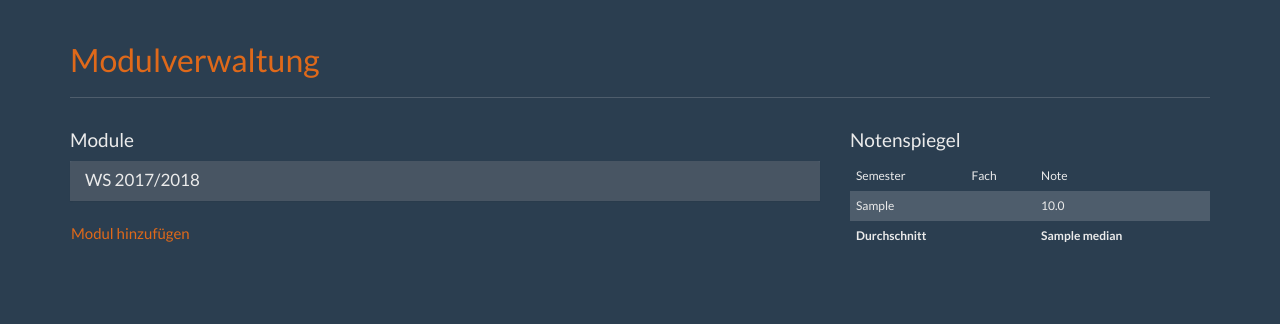
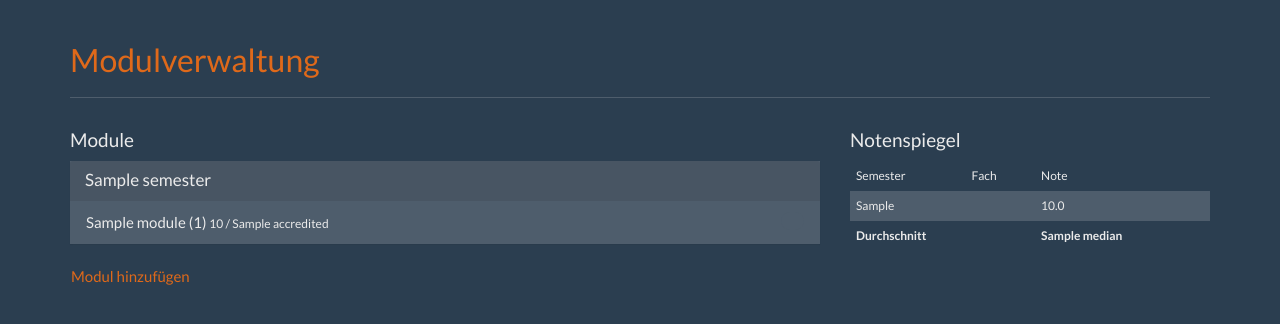
Before and after one commit to majbootred/modulverwaltungvfh, a Django app: template app/templates/app/index.html in a window 1280 px wide. Shown: the top 324 px of the page. Run offline with Django 3.2, Linux system fonts and the light colour scheme; data comes from the database, SQL or seed files in the repository; tables that the repository leaves empty hold one stand-in row (values such as "Sample post"); the template is opened without the code that fills it: values that come from a table or form of the project are taken from there, most other values are stand-ins (such as "Sample title", 1, 10 or a date in 2020); some libraries are stand-ins or nearby versions.

Commit message:
show assigned modules in panels

```diff
--- a/accounts/models.py
+++ b/accounts/models.py
@@ -2,7 +2,6 @@ from django.db import models
 from django.contrib.auth.models import User
 
 
-# Create your models here.
 class Student(models.Model):
     DISCIPLINES = (
         ('MINF', 'Medieninformatik'),
--- a/app/models.py
+++ b/app/models.py
@@ -1,5 +1,7 @@
 from django.db import models
 from accounts.models import Student
+import datetime, sys
+
 
 class Module(models.Model):
     DISCIPLINES = (
@@ -31,6 +33,24 @@ class Prerequisite(models.Model):
 class Assignment(models.Model):
     student = models.ForeignKey(Student, on_delete=models.CASCADE)
     module = models.ForeignKey(Module, on_delete=models.CASCADE)
-    semester = models.CharField(max_length=7, blank=True, null=True) #WS19/20, SS19
+    semester = models.CharField(max_length=7, blank=True, null=True)  # WS19/20, SS19
     accredited = models.BooleanField(default=False)
     score = models.FloatField(blank=True, null=True)
+
+
+class Semester(object):
+    def __init__(self, name):
+        self.name = name;
+        self.start_date = self.get_start_date(self.name)
+        self.assignments = []
+
+    @staticmethod
+    def get_start_date(name):
+        year = int("20" + name[2:4], 10)
+
+        if name.startswith('WS'):
+            month = 9
+        else:
+            month = 4
+
+        return datetime.datetime(year, month, 1)
--- a/app/templates/app/index.html
+++ b/app/templates/app/index.html
@@ -6,34 +6,37 @@
         <div class="col-md-8 col-xs-12">
             <h4>Module</h4>
             <div id="modules">
+                {% for semester in my_semesters %}
                     <div class="panel panel-default">
                         <div class="panel-heading clearfix">
 
                             <h3 class="panel-title pull-left">
-                        <a href="#panel-1" data-toggle="collapse">
-                            WS 2017/2018
+                                <a href={{"#panel-"|add:semester.name|slice:"0:11"}} data-toggle="collapse">
+                                    {{ semester.name }}
                                 </a>
                             </h3>
 
-                    <a href="#panel-2" data-toggle="collapse" class="collapse-icon pull-right">
+                            <a href={{"#panel-"|add:semester.name|slice:"0:11"}}  data-toggle="collapse" class="collapse-icon pull-right">
                                 {% bootstrap_icon "chevron-down" %}
                             </a>
                         </div>
-                <div id="panel-1" class="panel-body collapse">
+                        <div id={{"panel-"|add:semester.name|slice:"0:10"}}  class="panel-body collapse">
                             <ul class="list-group">
-                        {% for entry in all_modules %}
+                                {% for assignemt in semester.assignments %}
                                     <li class="list-group-item">
-                            <span class="badge"> <a href="#" class="btn btn-link"
-                                    role="button">{% bootstrap_icon "edit" %}</a>&nbsp;<a href="#" class="btn btn-link"
-                                    role="button">{% bootstrap_icon "remove-circle" %}</a></span>
+                                        <span class="badge">
+                                            <a href="#" class="btn btn-link" role="button">{% bootstrap_icon "edit" %}</a>&nbsp;
+                                            <a href="#" class="btn btn-link" role="button">{% bootstrap_icon "remove-circle" %}</a>
+                                        </span>
+                                        {{ assignemt.module.Name }} ({{ assignemt.module.MID }}) <small> {{ assignemt.score }} / {{ assignemt.accredited }}</small>
+                                    </li>
+                                {% endfor %}
 
-                            {{ entry.Name }} ({{ entry.MID }})
-                        </li>
-
-                        {% endfor %}
                             </ul>
                         </div>
                     </div>
+                {% endfor %}
+
                 <p>
                     <a href="#" class="btn btn-link" role="button">Modul hinzufügen</a>
 
--- a/app/templates/app/modulelist.html
+++ b/app/templates/app/modulelist.html
@@ -10,7 +10,7 @@
                 <td>{{ entry.module }}</td>
                 <td>{{ entry.semester }}</td>
                 <td>{{ entry.accredited }}</td>
-                <td>{{ entry.score }}</td>x
+                <td>{{ entry.score }}</td>
             </tr>
     {% endfor %}
     </table>
```
Also changed, not shown: app/forms.py (added, +12 -0 lines), app/views.py (+30 -7 lines). Lines whose indentation alone changed are shown as unchanged.
